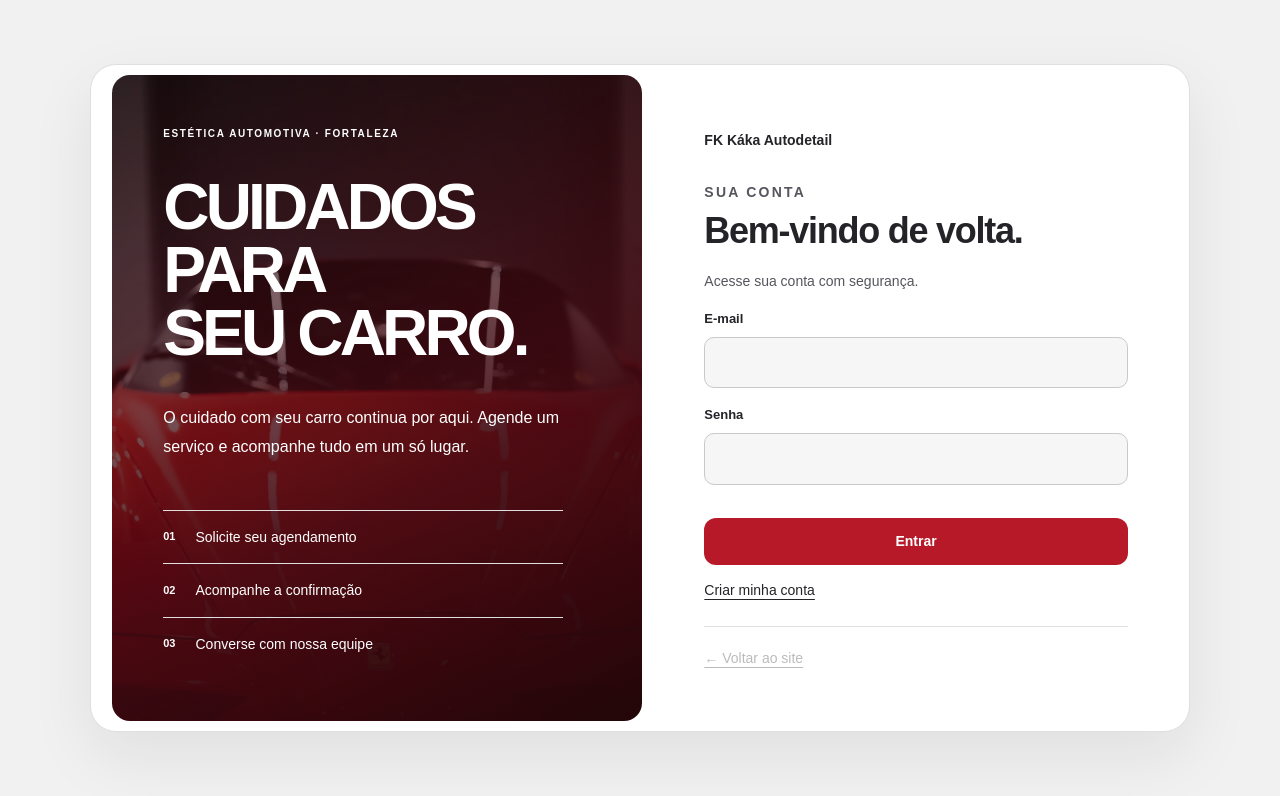
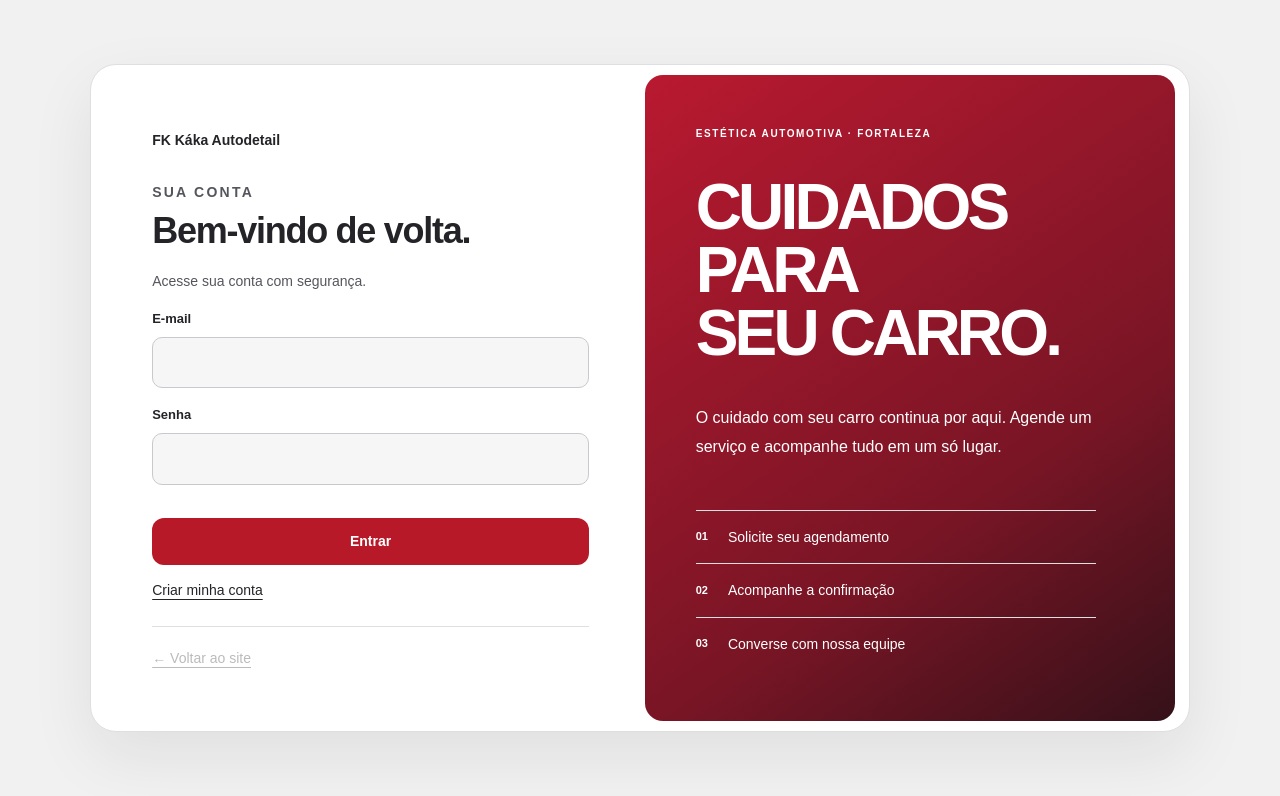
Before and after one commit to Kaka234u/triade2.0, a Flask app: page /kaka/login?next=/kaka/pagamento/1 in a window 1280 px wide. Shown: the part 89-885 px from the top of the page. Run offline with Flask 3, Linux system fonts and the light colour scheme; the visitor is signed in with stand-in values (Sample User, id 1).

Commit message:
Anima a troca entre login e cadastro da FK com painel vermelho deslizante

```diff
--- a/templates/accounts/form.html
+++ b/templates/accounts/form.html
@@ -1,4 +1,24 @@
-<!doctype html><html lang="pt-BR"><head><meta charset="utf-8"><meta name="viewport" content="width=device-width,initial-scale=1"><title>{{brand_name}} — Acesso</title><link rel="stylesheet" href="{{url_for('static',filename='brand-admin.css')}}">{% if brand=='kaka' %}<link rel="stylesheet" href="{{url_for('static',filename='fk-studio.css')}}">{% endif %}</head>
+<!doctype html><html lang="pt-BR"><head><meta charset="utf-8"><meta name="viewport" content="width=device-width,initial-scale=1"><title>{{brand_name}} — Acesso</title><link rel="stylesheet" href="{{url_for('static',filename='brand-admin.css')}}">{% if brand=='kaka' %}<link rel="stylesheet" href="{{url_for('static',filename='fk-studio.css')}}">{% endif %}{% if brand=='kaka' and mode in ['login','register'] %}
+<style>
+.kaka .auth-intro { background-color: #991a2b; background-image: linear-gradient(145deg, #b91930, #781525 65%, #351119); }
+@media (min-width: 801px) {
+  .kaka .auth-shell { grid-template-columns: repeat(2,minmax(0,1fr)); }
+  .kaka .auth-intro, .kaka .auth-card { grid-row: 1; }
+  .kaka .auth-intro { grid-column: {{ 2 if mode=='login' else 1 }}; }
+  .kaka .auth-card { grid-column: {{ 1 if mode=='login' else 2 }}; }
+}
+@media (prefers-reduced-motion: no-preference) {
+  @view-transition { navigation: auto; }
+  .auth-intro { view-transition-name: fk-intro; }
+  .auth-card { view-transition-name: fk-form; }
+  ::view-transition-group(fk-intro), ::view-transition-group(fk-form) {
+    animation-duration: 480ms;
+    animation-timing-function: cubic-bezier(.22,.75,.25,1);
+  }
+  ::view-transition-group(fk-intro) { z-index: 2; }
+}
+</style>
+{% endif %}</head>
 <body class="auth-page {{brand}}">
 {% if brand=='kaka' %}{% include 'shared/kaka_header.html' %}{% endif %}
 <div class="auth-shell">
```
